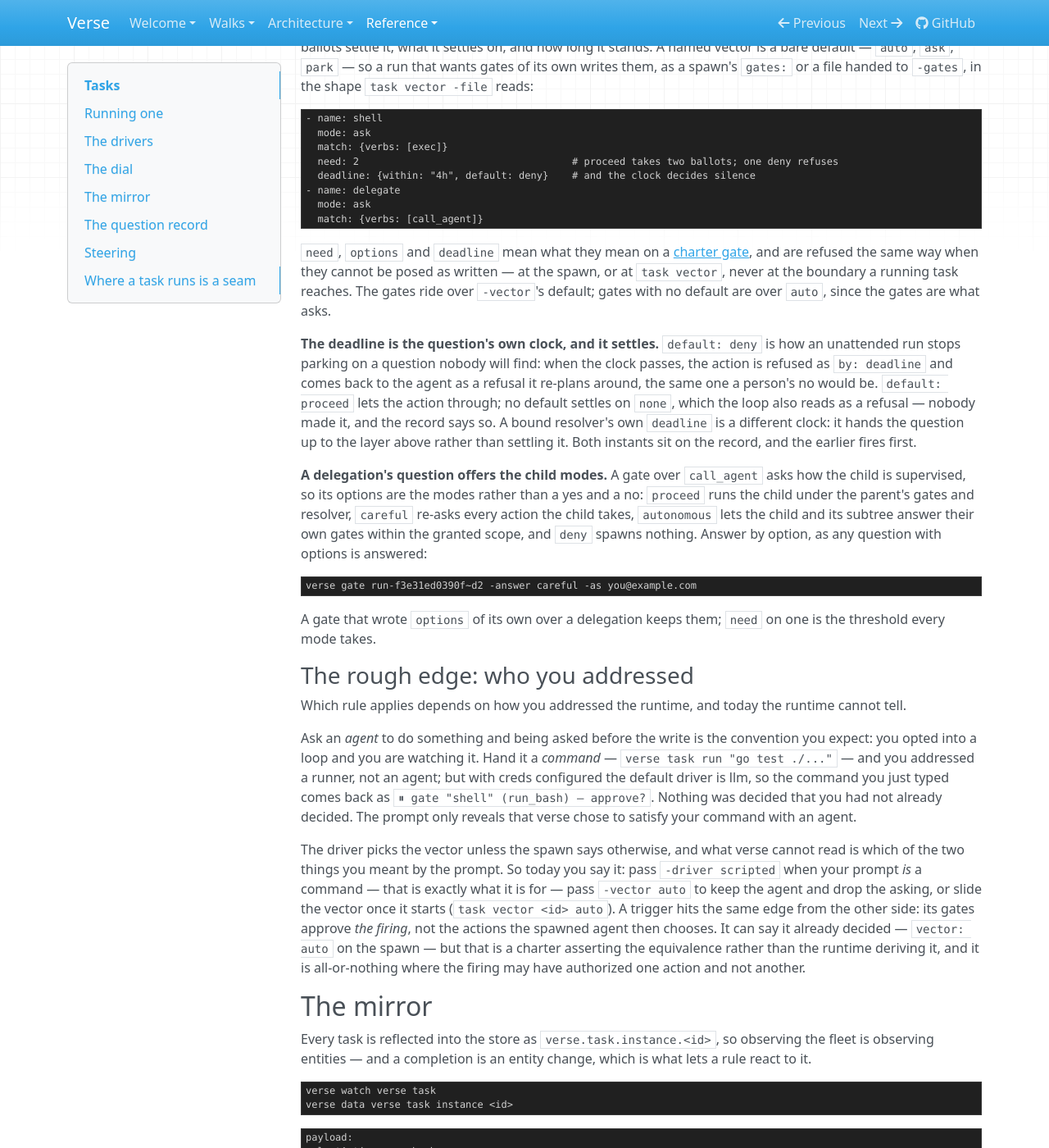
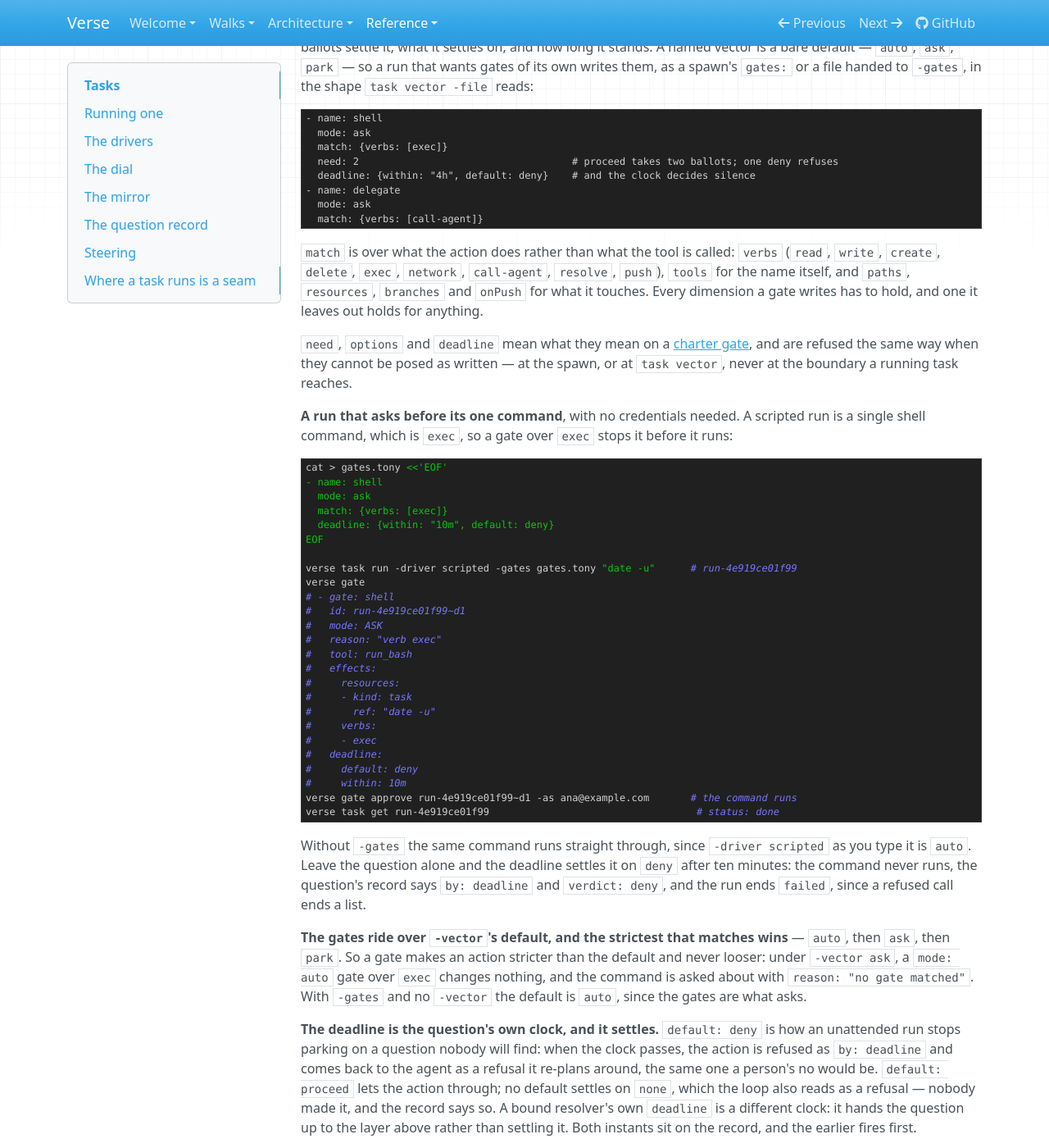
Before and after one commit to signadot/viff, an MkDocs documentation site: the page built from docs/reference/tasks.md, in a window 1280 px wide and 1400 px high, scrolled down 3502 px. Shown: the whole window at 82% size. Built offline with MkDocs 1.6.1, drawn with Linux system fonts in a browser that asks for light colours.

Commit message:
docs: tasks — a -gates run you can drive without credentials, and a gate only tightens
`verse task run -gates` had its file's shape and no run to go with it. "A gate's question" now
walks one: a gates file with a gate over exec, a scripted run of `date -u` that stops before its
command, the question in `verse gate`, and the approve that lets it run — output from a
throwaway verse on the fixed deriver (89d9a0c8). What silence does is checked the same way: a
3s deadline settled on deny, `by: deadline`, the command never ran and the run ended failed.

It also says what `match` reads (verbs, tools, paths, resources, branches, onPush, all that are
written holding), and that the strictest matching mode wins over `-vector`'s default, so a
gate tightens and never loosens: under `-vector ask` a `mode: auto` gate over exec still asks,
with "no gate matched". The delegate gate matched `verbs: [call_agent]`, which is the tool's
name and no verb, so it matched nothing; it is `call-agent`.

Co-Authored-By: Claude Opus 5 (1M context) <noreply@anthropic.com>

````diff
--- a/docs/reference/tasks.md
+++ b/docs/reference/tasks.md
@@ -198,14 +198,60 @@ as a spawn's `gates:` or a file handed to `-gates`, in the shape `task vector -f
   deadline: {within: "4h", default: deny}    # and the clock decides silence
 - name: delegate
   mode: ask
-  match: {verbs: [call_agent]}
+  match: {verbs: [call-agent]}
 ```
+
+`match` is over what the action does rather than what the tool is called: `verbs` (`read`,
+`write`, `create`, `delete`, `exec`, `network`, `call-agent`, `resolve`, `push`), `tools` for
+the name itself, and `paths`, `resources`, `branches` and `onPush` for what it touches. Every dimension a
+gate writes has to hold, and one it leaves out holds for anything.
 
 `need`, `options` and `deadline` mean what they mean on a
 [charter gate](../trigger-model.md#gates--whether-it-proceeds), and are refused the same way
 when they cannot be posed as written — at the spawn, or at `task vector`, never at the boundary
-a running task reaches. The gates ride over `-vector`'s default; gates with no default are
-over `auto`, since the gates are what asks.
+a running task reaches.
+
+**A run that asks before its one command**, with no credentials needed. A scripted run is a
+single shell command, which is `exec`, so a gate over `exec` stops it before it runs:
+
+```sh
+cat > gates.tony <<'EOF'
+- name: shell
+  mode: ask
+  match: {verbs: [exec]}
+  deadline: {within: "10m", default: deny}
+EOF
+
+verse task run -driver scripted -gates gates.tony "date -u"      # run-4e919ce01f99
+verse gate
+# - gate: shell
+#   id: run-4e919ce01f99~d1
+#   mode: ASK
+#   reason: "verb exec"
+#   tool: run_bash
+#   effects:
+#     resources:
+#     - kind: task
+#       ref: "date -u"
+#     verbs:
+#     - exec
+#   deadline:
+#     default: deny
+#     within: 10m
+verse gate approve run-4e919ce01f99~d1 -as ana@example.com       # the command runs
+verse task get run-4e919ce01f99                                   # status: done
+```
+
+Without `-gates` the same command runs straight through, since `-driver scripted` as you type it
+is `auto`. Leave the question alone and the deadline settles it on `deny` after ten minutes: the
+command never runs, the question's record says `by: deadline` and `verdict: deny`, and the run
+ends `failed`, since a refused call ends a list.
+
+**The gates ride over `-vector`'s default, and the strictest that matches wins** — `auto`, then
+`ask`, then `park`. So a gate makes an action stricter than the default and never looser: under
+`-vector ask`, a `mode: auto` gate over `exec` changes nothing, and the command is asked about
+with `reason: "no gate matched"`. With `-gates` and no `-vector` the default is `auto`, since the
+gates are what asks.
 
 **The deadline is the question's own clock, and it settles.** `default: deny` is how an
 unattended run stops parking on a question nobody will find: when the clock passes, the action
````
